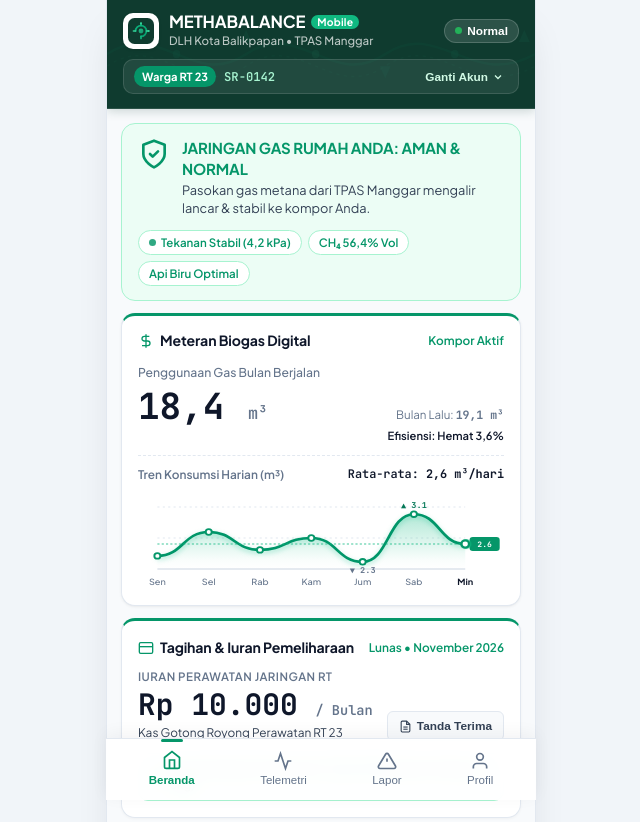
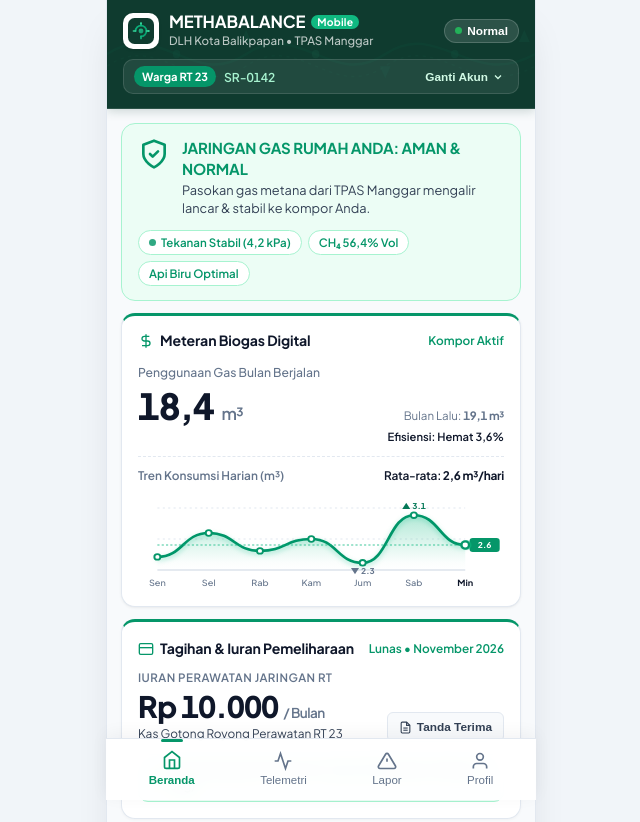
Before and after one commit to Daburbf/WEB_METHABALANCE, a plain HTML site: page methabalance-mobile-warga/index.html in a window 1280 px wide. Shown: the top 822 px of the page, without its empty margins (319-959 px from the left). Drawn offline with Linux system fonts and the light colour scheme.

Commit message:
style: refine numbers typography using Plus Jakarta Sans with smooth tabular lining figures

```diff
--- a/methabalance-mobile-warga/app.js
+++ b/methabalance-mobile-warga/app.js
@@ -597,7 +597,7 @@
 
       <!-- Right Axis Live Value Tag -->
       <rect x="${svgWidth - 32}" y="${(lastP.y - 7).toFixed(1)}" width="28" height="14" rx="3" fill="#059669"/>
-      <text x="${svgWidth - 18}" y="${(lastP.y + 3).toFixed(1)}" text-anchor="middle" font-size="7.5" font-family="var(--font-mono)" font-weight="700" fill="#ffffff">
+      <text x="${svgWidth - 18}" y="${(lastP.y + 3).toFixed(1)}" text-anchor="middle" font-size="8" font-family="var(--font-sans)" font-weight="700" fill="#ffffff">
         ${lastP.data.val.toFixed(1)}
       </text>
     `;
@@ -625,13 +625,13 @@
       // High / Low Peak Badge
       if (p.isMax && !isLatest) {
         svgContent += `
-          <text x="${p.x.toFixed(1)}" y="${(p.y - 6).toFixed(1)}" text-anchor="middle" font-size="8" font-family="var(--font-mono)" font-weight="700" fill="#047857">
+          <text x="${p.x.toFixed(1)}" y="${(p.y - 6).toFixed(1)}" text-anchor="middle" font-size="8" font-family="var(--font-sans)" font-weight="700" fill="#047857">
             ▲ ${p.data.val.toFixed(1)}
           </text>
         `;
       } else if (p.isMin && !isLatest) {
         svgContent += `
-          <text x="${p.x.toFixed(1)}" y="${(p.y + 11).toFixed(1)}" text-anchor="middle" font-size="8" font-family="var(--font-mono)" font-weight="700" fill="#64748b">
+          <text x="${p.x.toFixed(1)}" y="${(p.y + 11).toFixed(1)}" text-anchor="middle" font-size="8" font-family="var(--font-sans)" font-weight="700" fill="#64748b">
             ▼ ${p.data.val.toFixed(1)}
           </text>
         `;
@@ -697,14 +697,14 @@
     const yNominal = getY(4.2);
     svgContent += `
       <line x1="${padX}" y1="${yNominal}" x2="${svgWidth - padX}" y2="${yNominal}" stroke="#136f46" stroke-width="1.2" stroke-dasharray="3 3" opacity="0.6"/>
-      <text x="${padX + 2}" y="${yNominal - 3}" font-size="7.5" font-family="var(--font-mono)" fill="#136f46" font-weight="600">Nominal 4,2 kPa</text>
+      <text x="${padX + 2}" y="${yNominal - 3}" font-size="7.5" font-family="var(--font-sans)" fill="#136f46" font-weight="600">Nominal 4,2 kPa</text>
     `;
 
     // Safe lower limit guideline 2.5 kPa
     const ySafeMin = getY(2.5);
     svgContent += `
       <line x1="${padX}" y1="${ySafeMin}" x2="${svgWidth - padX}" y2="${ySafeMin}" stroke="#dc2626" stroke-width="0.8" stroke-dasharray="2 2" opacity="0.5"/>
-      <text x="${svgWidth - padX - 2}" y="${ySafeMin - 3}" text-anchor="end" font-size="7" font-family="var(--font-mono)" fill="#dc2626">Batas Min 2,5 kPa</text>
+      <text x="${svgWidth - padX - 2}" y="${ySafeMin - 3}" text-anchor="end" font-size="7" font-family="var(--font-sans)" fill="#dc2626">Batas Min 2,5 kPa</text>
     `;
 
     // Build curve path using smooth bezier
@@ -746,7 +746,7 @@
       // Value label on cooking peak
       if (idx === 4 || idx === 10) {
         svgContent += `
-          <text x="${cx}" y="${cy - 7}" text-anchor="middle" font-size="8" font-family="var(--font-mono)" font-weight="700" fill="#047857">
+          <text x="${cx}" y="${cy - 7}" text-anchor="middle" font-size="8" font-family="var(--font-sans)" font-weight="700" fill="#047857">
             ${pt.pressure} kPa
           </text>
         `;
@@ -755,7 +755,7 @@
       // X-axis label
       if (isKeyHour) {
         svgContent += `
-          <text x="${cx}" y="${svgHeight - 8}" text-anchor="middle" font-size="7.5" font-family="var(--font-mono)" fill="#59665e">
+          <text x="${cx}" y="${svgHeight - 8}" text-anchor="middle" font-size="7.5" font-family="var(--font-sans)" fill="#59665e">
             ${pt.hour}
           </text>
         `;
--- a/methabalance-mobile-warga/styles.css
+++ b/methabalance-mobile-warga/styles.css
@@ -12,7 +12,7 @@
 :root {
   /* Fonts */
   --font-sans: 'Plus Jakarta Sans', system-ui, -apple-system, BlinkMacSystemFont, "Segoe UI", Roboto, sans-serif;
-  --font-mono: 'JetBrains Mono', ui-monospace, Menlo, Monaco, Consolas, monospace;
+  --font-mono: 'Plus Jakarta Sans', system-ui, -apple-system, BlinkMacSystemFont, "Segoe UI", Roboto, sans-serif;
 
   /* Backgrounds */
   --bg-app: #f8fafc;
@@ -101,13 +101,18 @@ body {
   line-height: 1.5;
   -webkit-font-smoothing: antialiased;
   -moz-osx-font-smoothing: grayscale;
-  font-feature-settings: "cv02", "cv03", "cv04", "cv11", "tnum";
-  font-variant-numeric: tabular-nums;
-}
-
-.tabular-nums {
-  font-variant-numeric: tabular-nums;
-  font-family: var(--font-mono);
+  font-feature-settings: "cv02", "cv03", "cv04", "cv11", "tnum", "lnum";
+  font-variant-numeric: tabular-nums lining-nums;
+}
+
+/* Silky Smooth Proportional Numbers (No Harsh Monospace) */
+.tabular-nums, .num, .meter-big-value, .billing-amount {
+  font-family: var(--font-sans);
+  font-feature-settings: "tnum" 1, "lnum" 1, "cv02", "cv03", "cv04", "cv11";
+  font-variant-numeric: tabular-nums lining-nums;
+  letter-spacing: -0.02em;
+  -webkit-font-smoothing: antialiased;
+  -moz-osx-font-smoothing: grayscale;
 }
 
 /* ==========================================================================
@@ -286,10 +291,11 @@ body {
 }
 
 .account-customer-id {
-  font-family: var(--font-mono);
+  font-family: var(--font-sans);
   font-size: 0.76rem;
   color: #a7f3d0;
   font-weight: 600;
+  letter-spacing: -0.01em;
 }
 
 .account-switch-trigger {
@@ -1126,7 +1132,7 @@ body {
 }
 
 .contact-phone {
-  font-family: var(--font-mono);
+  font-family: var(--font-sans);
   font-size: 0.74rem;
   color: var(--text-muted);
   display: flex;
@@ -1159,10 +1165,11 @@ body {
 }
 
 .ticket-id {
-  font-family: var(--font-mono);
+  font-family: var(--font-sans);
   font-size: 0.76rem;
   font-weight: 700;
   color: var(--text-primary);
+  letter-spacing: -0.01em;
 }
 
 .status-selesai {
```
